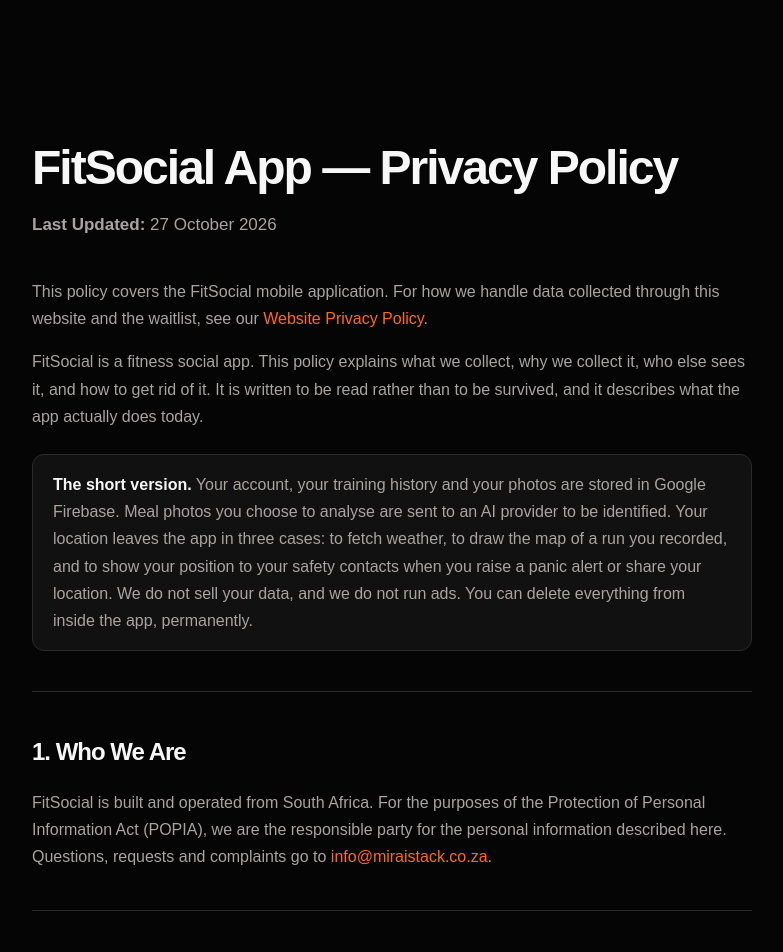
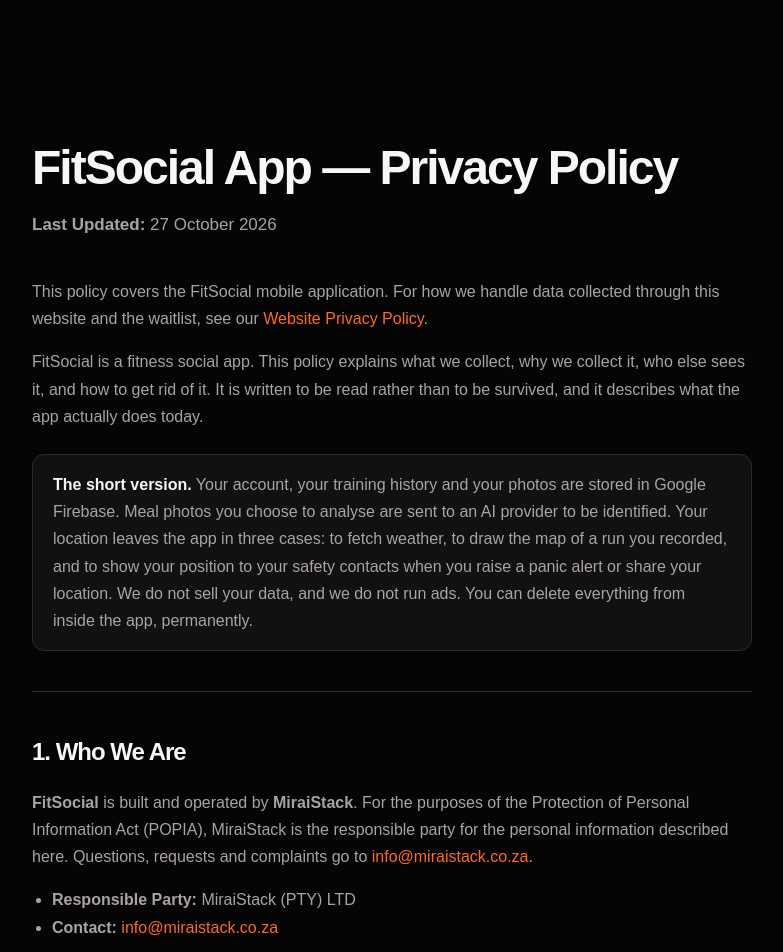
Before and after one commit to Bear-RSA/fitsocial_landing, a Next.js app: page /app-privacy in a window 1280 px wide. Shown: the top 952 px of the page, without its empty margins (18-801 px from the left). Built offline with nearby package versions, Linux system fonts and the light colour scheme.

Commit message:
fix: credit MiraiStack as builder and responsible party in app privacy policy

```diff
--- a/app/app-privacy/page.tsx
+++ b/app/app-privacy/page.tsx
@@ -63,8 +63,12 @@
 
           <h3 style={h3}>1. Who We Are</h3>
           <p>
-            FitSocial is built and operated from South Africa. For the purposes of the Protection of Personal Information Act (POPIA), we are the responsible party for the personal information described here. Questions, requests and complaints go to <Mail />.
+            <strong>FitSocial</strong> is built and operated by <strong>MiraiStack</strong>. For the purposes of the Protection of Personal Information Act (POPIA), MiraiStack is the responsible party for the personal information described here. Questions, requests and complaints go to <Mail />.
           </p>
+          <ul style={{ paddingLeft: '20px', marginBottom: '24px' }}>
+            <li><strong>Responsible Party:</strong> MiraiStack (PTY) LTD</li>
+            <li><strong>Contact:</strong> <Mail /></li>
+          </ul>
 
           <hr style={hr} />
 
@@ -235,7 +239,7 @@
           <hr style={hr} />
 
           <p>
-            <strong>FitSocial</strong> · Built in South Africa<br />
+            <strong>FitSocial</strong> · Built by MiraiStack<br />
             <Mail />
           </p>
 
```
